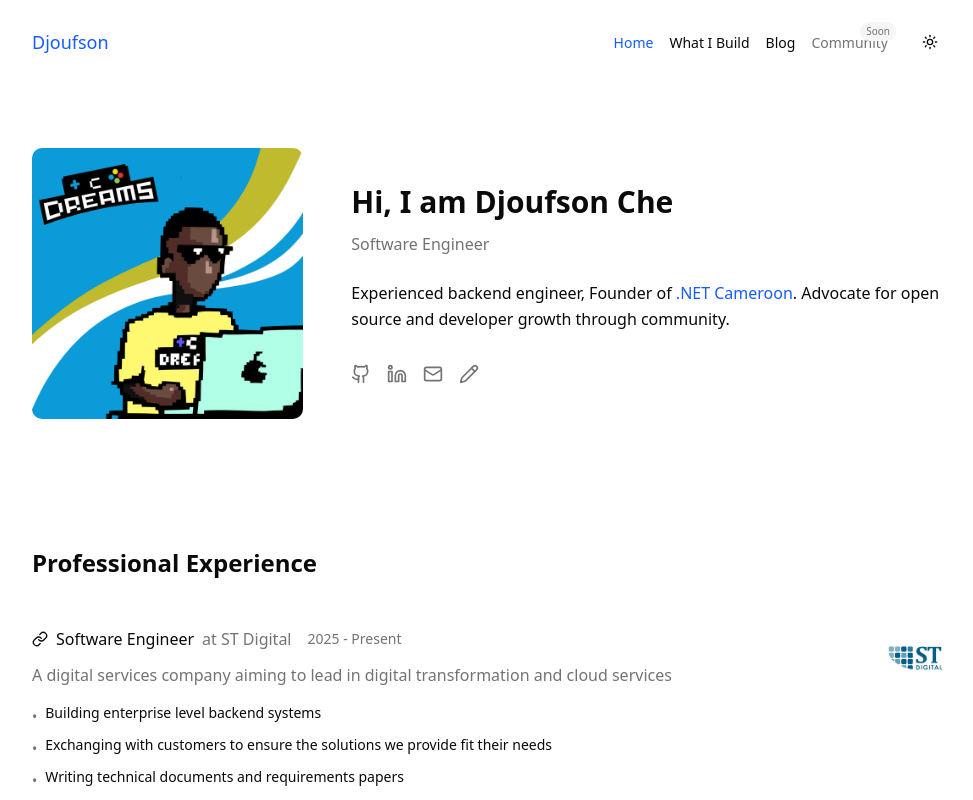
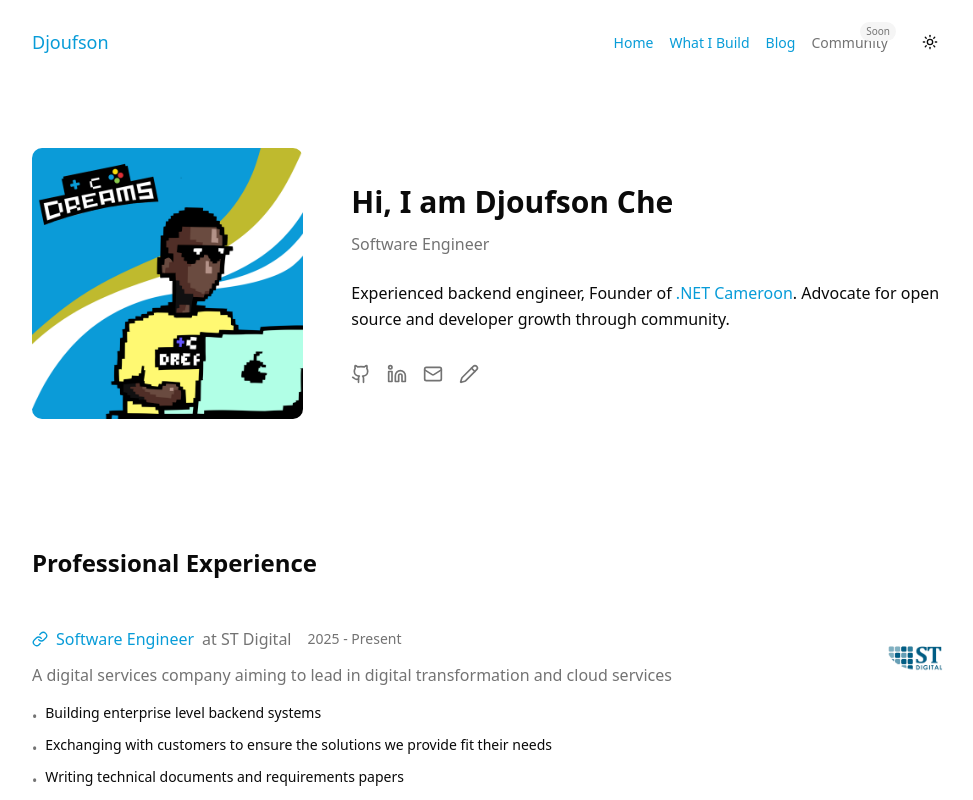
Before and after one commit to djoufson/website, a Next.js app: page / in a window 1280 px wide. Shown: the top 800 px of the page, without its empty margins (150-1123 px from the left). Built offline with nearby package versions, Linux system fonts and the light colour scheme.

Commit message:
change blue color

```diff
--- a/app/globals.css
+++ b/app/globals.css
@@ -105,7 +105,21 @@
 }
 
 .prose a {
-  @apply text-blue-600 dark:text-blue-400 underline hover:text-blue-800 dark:hover:text-blue-300 transition-colors;
+  color: #089cd8;
+  text-decoration: underline;
+  transition: color 0.2s ease-in-out;
+}
+
+.prose a:hover {
+  color: #067ba3;
+}
+
+.dark .prose a {
+  color: #4db3e6;
+}
+
+.dark .prose a:hover {
+  color: #089cd8;
 }
 
 .prose ul {
@@ -164,7 +178,40 @@
 }
 
 .link {
-  @apply text-blue-500 hover:text-blue-700;
+  color: var(--custom-blue);
+  transition: color 0.2s ease-in-out;
+}
+
+.link:hover {
+  color: var(--custom-blue-hover);
+}
+
+/* Custom blue link classes */
+.custom-blue-link {
+  color: var(--custom-blue);
+  transition: color 0.2s ease-in-out;
+}
+
+.custom-blue-link:hover {
+  color: var(--custom-blue-hover);
+}
+
+.custom-blue-link-active {
+  color: var(--custom-blue);
+}
+
+.dark .custom-blue-link-active {
+  color: var(--custom-blue-light);
+}
+
+/* Project card hover effects */
+.project-card-border {
+  border-color: var(--border);
+  transition: border-color 0.2s ease-in-out;
+}
+
+.project-card-border:hover {
+  border-color: var(--custom-blue);
 }
 
 @layer components {
@@ -254,6 +301,11 @@
   --sidebar-accent-foreground: oklch(0.205 0 0);
   --sidebar-border: oklch(0.922 0 0);
   --sidebar-ring: oklch(0.708 0 0);
+
+  /* Custom blue theme colors */
+  --custom-blue: #089cd8;
+  --custom-blue-hover: #067ba3;
+  --custom-blue-light: #4db3e6;
 }
 
 .dark {
--- a/app/widgets/HeroSection.tsx
+++ b/app/widgets/HeroSection.tsx
@@ -24,7 +24,7 @@ export default function HeroSection() {
             <p className="text-base leading-relaxed mb-8">
               Experienced backend engineer, Founder of{" "}
               <a
-                className="text-blue-600 hover:text-blue-700 transition-colors"
+                className="custom-blue-link-active"
                 title=".NET Cameroon Website"
                 target="_blank"
                 href="https://dotnet.cm"
--- a/app/widgets/JobExperienceCard.tsx
+++ b/app/widgets/JobExperienceCard.tsx
@@ -9,7 +9,7 @@ export default function JobExperienceCard({ model }: JobExperienceProps) {
       <div className="flex-1">
         <div className="flex flex-col md:flex-row md:items-center gap-2 md:gap-4 mb-3">
           <a
-            className="inline-flex items-center gap-2 text-foreground hover:text-blue-600 transition-colors"
+            className="inline-flex items-center gap-2 text-foreground custom-blue-link"
             target="_blank"
             href={model.website}
           >
--- a/components/ProjectCard.tsx
+++ b/components/ProjectCard.tsx
@@ -10,7 +10,7 @@ interface ProjectCardProps {
 export default function ProjectCard({ project }: ProjectCardProps) {
   return (
     <div className="group relative">
-      <div className="flex flex-col h-full p-6 bg-card rounded-lg border border-border hover:border-blue-600/50 transition-colors">
+      <div className="flex flex-col h-full p-6 bg-card rounded-lg border project-card-border">
         {project.imageUrl && (
           <div className="relative w-full h-48 mb-4 overflow-hidden rounded-md">
             <Image
@@ -22,7 +22,7 @@ export default function ProjectCard({ project }: ProjectCardProps) {
           </div>
         )}
         <div className="flex-1">
-          <h3 className="text-lg font-medium mb-2 group-hover:text-blue-600 transition-colors">
+          <h3 className="text-lg font-medium mb-2 transition-colors">
             {project.title}
           </h3>
           <p className="text-muted-foreground text-sm mb-4">
--- a/components/navbar.tsx
+++ b/components/navbar.tsx
@@ -33,8 +33,8 @@ export default function NavBar() {
       <nav className="flex items-center justify-between py-4">
         {/* Logo */}
         <Link
-          className={`text-lg font-medium hover:text-blue-600 dark:hover:text-blue-400 transition-colors ${
-            isActive("/") ? "text-blue-600 dark:text-blue-400" : ""
+          className={`text-lg font-medium custom-blue-link ${
+            isActive("/") ? "custom-blue-link-active" : ""
           }`}
           href="/"
         >
@@ -61,8 +61,8 @@ export default function NavBar() {
               ) : (
                 <Link
                   key={link.href}
-                  className={`text-sm hover:text-blue-600 dark:hover:text-blue-400 transition-colors ${
-                    isActive(link.href) ? "text-blue-600 dark:text-blue-400" : ""
+                  className={`text-sm custom-blue-link ${
+                    isActive(link.href) ? "custom-blue-link-active" : ""
                   }`}
                   href={link.href}
                 >
@@ -104,8 +104,8 @@ export default function NavBar() {
               ) : (
                 <Link
                   key={link.href}
-                  className={`block text-sm py-2 hover:text-blue-600 dark:hover:text-blue-400 transition-colors ${
-                    isActive(link.href) ? "text-blue-600 dark:text-blue-400" : ""
+                  className={`block text-sm py-2 custom-blue-link ${
+                    isActive(link.href) ? "custom-blue-link-active" : ""
                   }`}
                   href={link.href}
                   onClick={() => setIsMobileMenuOpen(false)}
```
